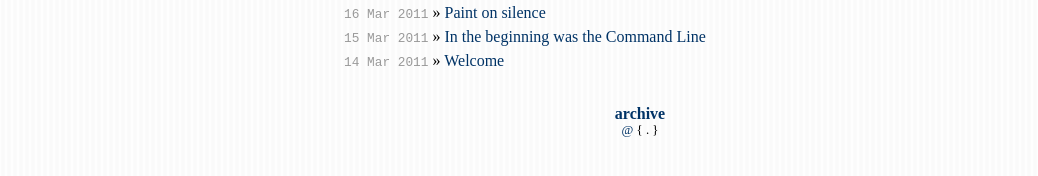
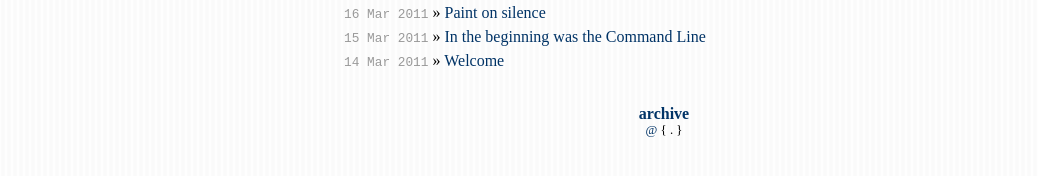
Before and after one commit to c00kiemon5ter/c00kiemon5ter.github.com, a Jekyll site: the page built from index.markdown, in a window 1280 px wide. Shown: the part 277-453 px from the top of the page, without its empty margins (0-1038 px from the left). Built offline with Jekyll 4.4.1, drawn with Linux system fonts in a browser that asks for light colours.

Commit message:
screen.css: fix footer center

```diff
--- a/css/screen.css
+++ b/css/screen.css
@@ -241,7 +241,7 @@ div.icons ul li a img {
 /*********************************/
 footer {
     text-align: center;
-    padding-bottom: 1em;
+    padding: 0 0 1em 3em;
     margin-bottom: 2em;
 }
 footer div.categories {
```
